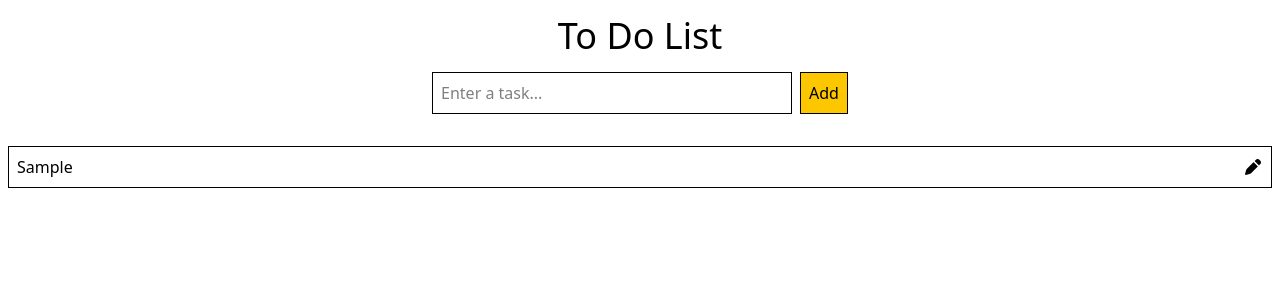
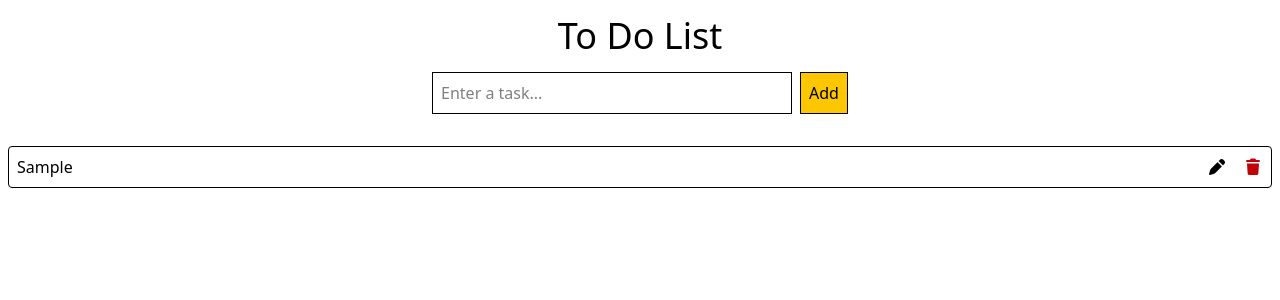
Before and after one commit to Trupal-Gondaliya/To-Do-List-React, a React (Vite) app: page / in a window 1280 px wide. Both pictures are taken after typing "Sample" into the empty fields and a click on the button "Add". Shown: the top 300 px of the page. Built offline with nearby package versions, Linux system fonts and the light colour scheme.

Commit message:
Implemented delete functionality

```diff
--- a/src/App.jsx
+++ b/src/App.jsx
@@ -25,10 +25,16 @@ function App() {
     );
   }
 
+  function deleteItem(id){
+    setToDo(
+      todo.filter(data => data.id !==  id)
+    );
+  }
+
   return (
     <>
       <Header onAddItem = {addTodoItem}/>
-      <ToDoList todoitems = {todo} onEdit = {edit}/>
+      <ToDoList todoitems = {todo} onEdit = {edit} onDelete = {deleteItem}/>
     </>
   )
 
--- a/src/components/ToDoItem.jsx
+++ b/src/components/ToDoItem.jsx
@@ -7,20 +7,24 @@ function ToDoItem(props) {
 
 
     function handelEdit() {
-        if(editedText.trim() === "") return;
-        props.onEdit(props.item.id,editedText);
+        if (editedText.trim() === "") return;
+        props.onEdit(props.item.id, editedText);
         setIsEditing(false);
     }
 
+    function handelDel(){
+        props.onDelete(props.item.id);
+    }
+
     return (
-        <div className="border p-2 m-2 flex justify-between">
+        <div className="border p-2 m-2 rounded flex items-center justify-between">
             {
                 isEditing ? (
-                    <div className="flex gap-2">
+                    <div className="flex w-full items-center gap-2">
                         <input
                             type="text"
                             value={editedText}
-                            className="border w-100 p-2"
+                            className="border p-2 rounded"
                             onChange={(e) => setEditedText(e.target.value)}
                             onKeyDown={(e) => e.key === "Enter" && handelEdit()}
                         />
@@ -31,13 +35,16 @@ function ToDoItem(props) {
                         <button
                             className="border p-2 bg-red-500 hover:bg-red-800 cursor-pointer transition-all"
                             onClick={() => setIsEditing(false)}
-                        ><i class="fa-solid fa-xmark"></i></button>
+                        ><i className="fa-solid fa-xmark"></i></button>
                     </div >
                 ) : (
-                    <>
-                        <p>{props.item.text}</p>
-                        <button onClick={() => setIsEditing(true)}><i className="fa-solid fa-pen hover:text-yellow-600 cursor-pointer"></i></button>
-                    </>
+                    <div className="flex justify-between w-full items-center">
+                        <p className="text-left">{props.item.text}</p>
+                        <div className="flex gap-4 ml-4">
+                            <button onClick={() => setIsEditing(true)}><i className="fa-solid fa-pen hover:text-yellow-600 cursor-pointer"></i></button>
+                            <button onClick={handelDel}><i className="fa-solid fa-trash text-red-700 hover:text-blue-500 cursor-pointer"></i></button>
+                        </div>
+                    </div>
                 )
             }
         </div>
--- a/src/components/ToDoList.jsx
+++ b/src/components/ToDoList.jsx
@@ -1,9 +1,9 @@
 import ToDoItem from "./ToDoItem";
 
-function ToDoList({todoitems,onEdit}){
+function ToDoList({todoitems,onEdit, onDelete}){
     return(
         <div>
-            {todoitems.map(data => <ToDoItem key={data.id} item={data} onEdit = {onEdit} />)}
+            {todoitems.map(data => <ToDoItem key={data.id} item={data} onEdit = {onEdit} onDelete = {onDelete}/>)}
         </div>
     )
 }
--- a/src/components/output.css
+++ b/src/components/output.css
@@ -8,9 +8,11 @@
     --font-mono: ui-monospace, SFMono-Regular, Menlo, Monaco, Consolas, "Liberation Mono",
       "Courier New", monospace;
     --color-red-500: oklch(63.7% 0.237 25.331);
+    --color-red-700: oklch(50.5% 0.213 27.518);
     --color-red-800: oklch(44.4% 0.177 26.899);
     --color-yellow-400: oklch(85.2% 0.199 91.936);
     --color-yellow-600: oklch(68.1% 0.162 75.834);
+    --color-blue-500: oklch(62.3% 0.214 259.815);
     --spacing: 0.25rem;
     --text-4xl: 2.25rem;
     --text-4xl--line-height: calc(2.5 / 2.25);
@@ -178,6 +180,9 @@
   .mb-6 {
     margin-bottom: calc(var(--spacing) * 6);
   }
+  .ml-4 {
+    margin-left: calc(var(--spacing) * 4);
+  }
   .flex {
     display: flex;
   }
@@ -189,6 +194,12 @@
   }
   .w-100 {
     width: calc(var(--spacing) * 100);
+  }
+  .w-full {
+    width: 100%;
+  }
+  .flex-grow {
+    flex-grow: 1;
   }
   .border-collapse {
     border-collapse: collapse;
@@ -214,6 +225,12 @@
   .gap-2 {
     gap: calc(var(--spacing) * 2);
   }
+  .gap-4 {
+    gap: calc(var(--spacing) * 4);
+  }
+  .rounded {
+    border-radius: 0.25rem;
+  }
   .border {
     border-style: var(--tw-border-style);
     border-width: 1px;
@@ -227,9 +244,18 @@
   .p-2 {
     padding: calc(var(--spacing) * 2);
   }
+  .text-left {
+    text-align: left;
+  }
   .text-4xl {
     font-size: var(--text-4xl);
     line-height: var(--tw-leading, var(--text-4xl--line-height));
+  }
+  .break-words {
+    overflow-wrap: break-word;
+  }
+  .text-red-700 {
+    color: var(--color-red-700);
   }
   .underline {
     text-decoration-line: underline;
@@ -254,6 +280,13 @@
     &:hover {
       @media (hover: hover) {
         background-color: var(--color-yellow-600);
+      }
+    }
+  }
+  .hover\:text-blue-500 {
+    &:hover {
+      @media (hover: hover) {
+        color: var(--color-blue-500);
       }
     }
   }
```
